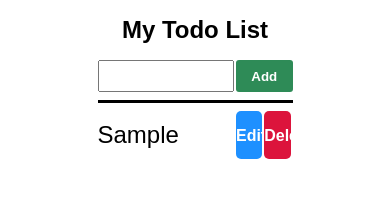
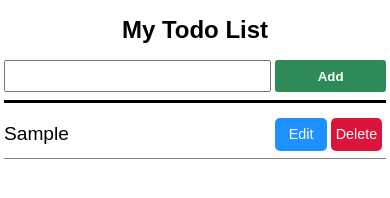
Before and after one commit to pooria98/My-Todo-List-App, a plain HTML site: page index.html in a window 390 px wide. Both pictures are taken after typing "Sample" into the empty fields and a click on the input "Add". Drawn offline with Linux system fonts and the light colour scheme.

Commit message:
Update style.css

```diff
--- a/style.css
+++ b/style.css
@@ -28,6 +28,11 @@ form input[type="text"] {
     font-size: 1.5rem;
 }
 
+form input[placeholder] {
+    font-size: 1rem;
+    padding-left: 0.5rem;
+}
+
 form input[type="submit"] {
     width: 29%;
     height: 2rem;
@@ -37,6 +42,10 @@ form input[type="submit"] {
     outline: none;
     border: none;
     border-radius: 3px;
+}
+
+form input[type="submit"]:hover {
+    background-color: #008539;
 }
 
 ul {
@@ -52,15 +61,16 @@ ul li {
     align-items: center;
     margin-bottom: 0.5rem;
     height: 3rem;
+    border-bottom: 1px solid gray;
 }
 
 ul li input:not([readonly]) {
     appearance: none;
     outline: none;
     border: none;
-    font-size: 1.5rem;
+    font-size: 1.2rem;
     width: 70%;
-    height: 100%;
+    height: 70%;
     background-color: burlywood;
 }
 
@@ -68,9 +78,9 @@ ul li input:read-only {
     appearance: none;
     outline: none;
     border: none;
-    font-size: 1.5rem;
+    font-size: 1.2rem;
     width: 70%;
-    height: 100%;
+    height: 70%;
     cursor: default;
 }
 
@@ -79,30 +89,59 @@ ul li input:read-only {
     height: 100%;
     display: flex;
     justify-content: space-evenly;
+    align-items: center;
 }
 
 .edit-btn {
-    display:block;
+    display: block;
     color: #fff;
     background-color: dodgerblue;
     cursor: pointer;
     width: 45%;
-    height: 100%;
+    height: 70%;
     text-align: center;
-    padding-top: 1rem;
+    padding-top: 0.5rem;
     border-radius: 5px;
     font-weight: bold;
 }
 
+.edit-btn:hover {
+    background-color: #0077ee;
+}
+
 .delete-btn {
-    display:block;
+    display: block;
     color: #fff;
     background-color: crimson;
     cursor: pointer;
     width: 45%;
-    height: 100%;
+    height: 70%;
     text-align: center;
-    padding-top: 1rem;
+    padding-top: 0.5rem;
     border-radius: 5px;
     font-weight: bold;
 }
+
+.delete-btn:hover {
+    background-color: #dd001d;
+}
+
+@media screen and (max-width: 600px) {
+    form {
+        width: 98vw;
+    }
+
+    ul {
+        width: 98vw;
+    }
+
+    .edit-btn {
+        font-size: 0.9em;
+        font-weight: normal;
+    }
+
+    .delete-btn {
+        font-size: 0.9em;
+        font-weight: normal;
+    }
+}
```
